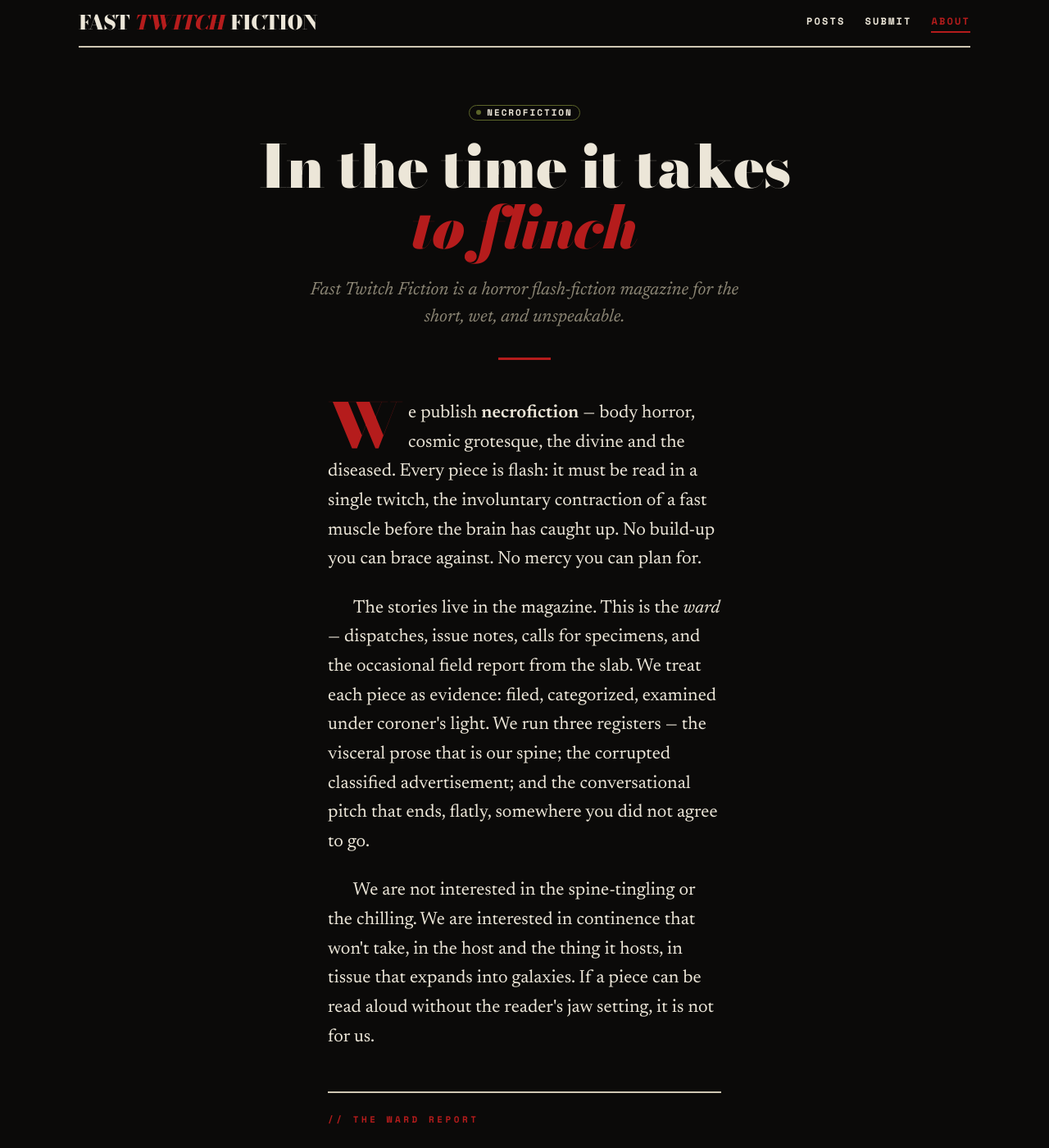
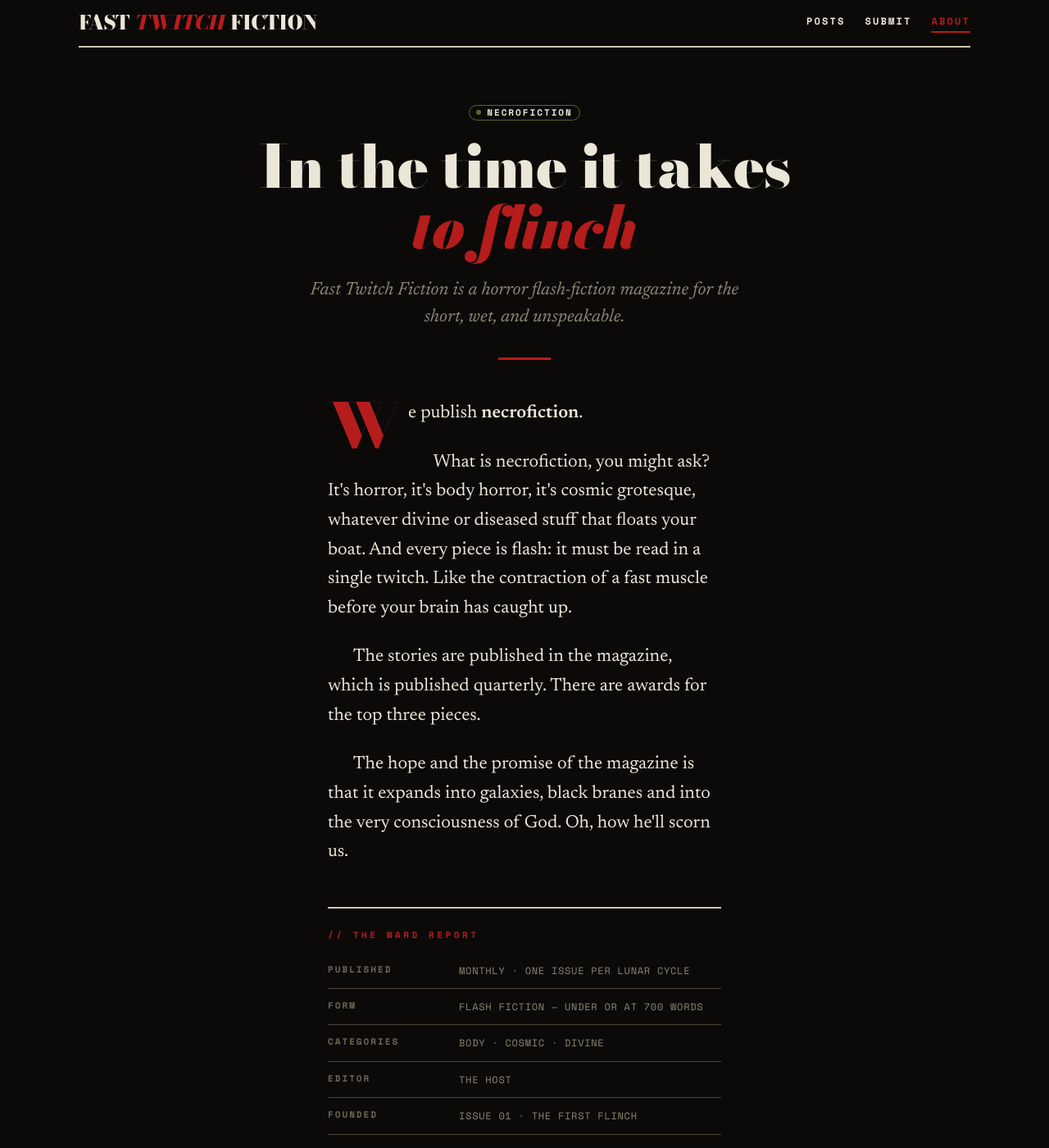
Before and after one commit to graforlock/fasttwitchfiction, a Jekyll site: the page built from about.html, in a window 1280 px wide and 1400 px high. Shown: the whole window at 82% size. Built offline with Jekyll 4.4.1, drawn with Linux system fonts in a browser that asks for light colours.

Commit message:
updated copy

```diff
--- a/about.html
+++ b/about.html
@@ -19,11 +19,13 @@ permalink: /about/
 <div class="ftf-rule-blood" aria-hidden="true"></div>
 
 <article class="ftf-prose">
-  <p>We publish <strong>necrofiction</strong> — body horror, cosmic grotesque, the divine and the diseased. Every piece is flash: it must be read in a single twitch, the involuntary contraction of a fast muscle before the brain has caught up. No build-up you can brace against. No mercy you can plan for.</p>
+  <p>We publish <strong>necrofiction</strong>.</p>
 
-  <p>The stories live in the magazine. This is the <em>ward</em> — dispatches, issue notes, calls for specimens, and the occasional field report from the slab. We treat each piece as evidence: filed, categorized, examined under coroner's light. We run three registers — the visceral prose that is our spine; the corrupted classified advertisement; and the conversational pitch that ends, flatly, somewhere you did not agree to go.</p>
+  <p>What is necrofiction, you might ask? It's horror, it's body horror, it's cosmic grotesque, whatever divine or diseased stuff that floats your boat. And every piece is flash: it must be read in a single twitch. Like the contraction of a fast muscle before your brain has caught up.</p>
 
-  <p>We are not interested in the spine-tingling or the chilling. We are interested in continence that won't take, in the host and the thing it hosts, in tissue that expands into galaxies. If a piece can be read aloud without the reader's jaw setting, it is not for us.</p>
+  <p>The stories are published in the magazine, which is published quarterly. There are awards for the top three pieces.</p>
+
+  <p>The hope and the promise of the magazine is that it expands into galaxies, black branes and into the very consciousness of God. Oh, how he'll scorn us.</p>
 
   <div style="margin-top:var(--sp-7);padding-top:var(--sp-5);border-top:2px solid var(--rule)">
     <div style="font-family:var(--font-mono);font-size:var(--fs-micro);font-weight:700;letter-spacing:var(--ls-meta-wide);text-transform:uppercase;color:var(--accent);margin-bottom:var(--sp-3)">// THE WARD REPORT</div>
```
Also changed, not shown: submit.html (+1 -6 lines).
